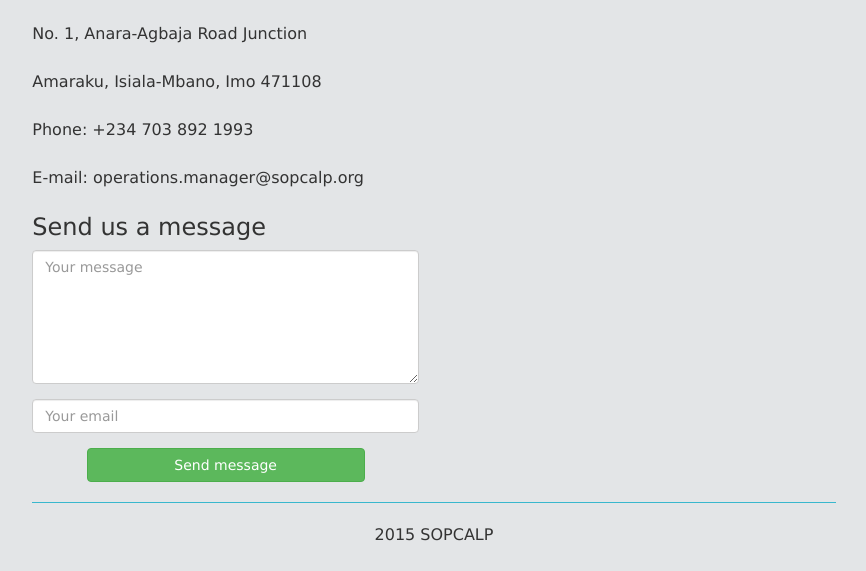
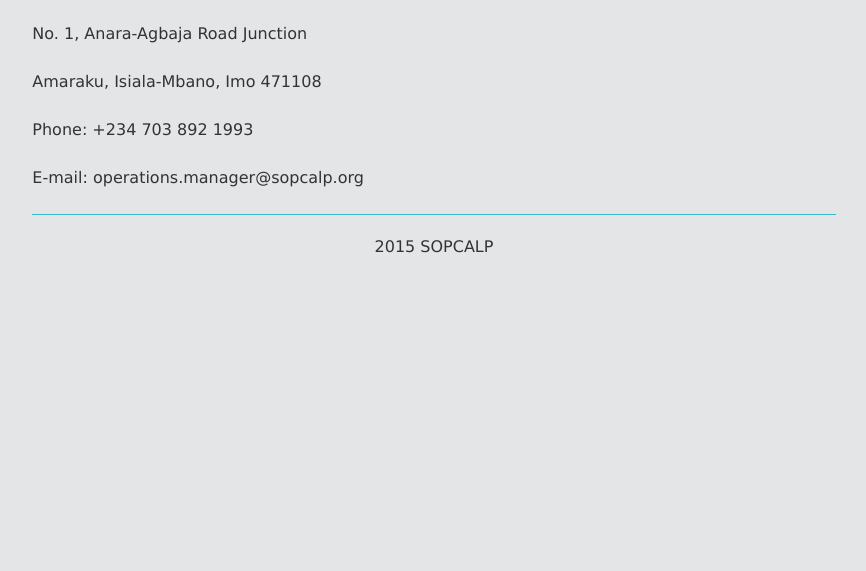
Before and after one commit to sopcalp/sopcalp.github.io, a plain HTML site: page contact/index.html in a window 1280 px wide. Shown: the part 345-916 px from the top of the page, without its empty margins (206-1072 px from the left). After the commit the page ends 800 px from the top, so only its background shows below. Drawn offline with Linux system fonts and the light colour scheme.

Commit message:
Removed contact form | temporary measure

```diff
--- a/contact/index.html
+++ b/contact/index.html
@@ -11,8 +11,6 @@
 <p>Phone: +234 703 892 1993</p>
 
 <p>E-mail: operations.manager@sopcalp.org</p>
-
-<h3 id="send-us-a-message">Send us a message</h3>
-<form action="http://formspree.io/operations.manager@sopcalp.org" class="form-horizontal" method="post" role="form"><div class="form-group"><div class="col-xs-6"><textarea class="form-control" id="name" name="name" placeholder="Your message" rows="6"></textarea></div></div><div class="form-group"><div class="col-xs-6"><input class="form-control" id="email" name="email" placeholder="Your email" type="email" /></div></div><input name="_next" type="hidden" value="/" /><input name="_gotcha" style="display:none" type="text" /><input id="subject" name="_subject" type="hidden" value="New message" /><div class="form-group"><input class="btn btn-success col-xs-4 col-xs-offset-1" type="submit" value="Send message" /></div></form></div><div class="footer"><hr />
+</div><div class="footer"><hr />
 <p>2015 SOPCALP</p>
 </div></div></div></body></html>
```
